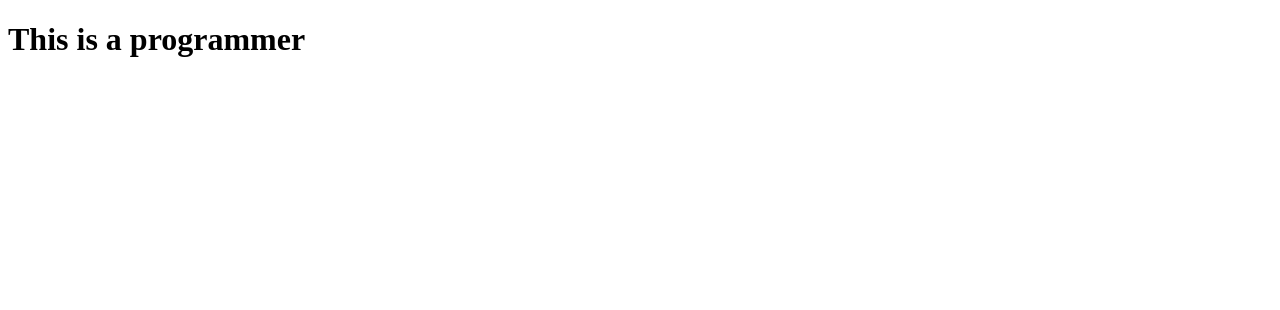
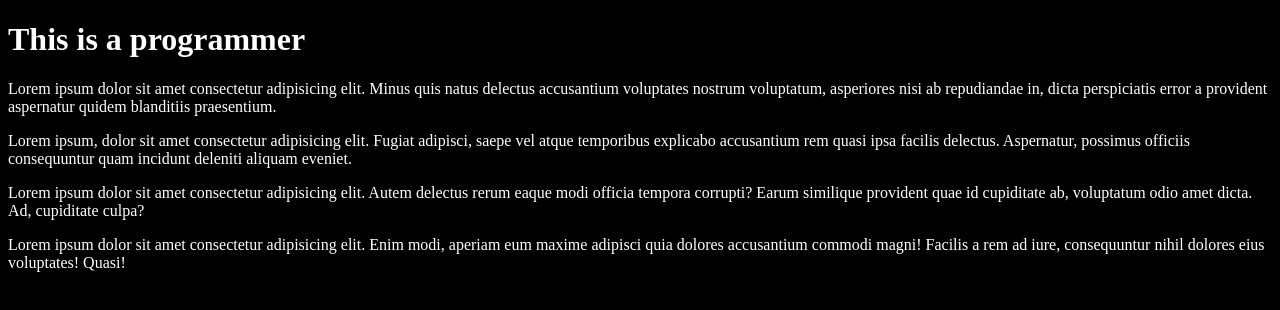
Before and after one commit to KIRKWILLS/Javascript_sessions, a plain HTML site: page webpage.html in a window 1280 px wide. Drawn offline with Linux system fonts and the light colour scheme.

Commit message:
learning inline css

```diff
--- a/webpage.html
+++ b/webpage.html
@@ -5,8 +5,13 @@
     <meta name="viewport" content="width=device-width, initial-scale=1.0">
     <title>Hello World</title>
 </head>
-<body>
-    <h1>This is a programmer</h1>
+<body style="background-color:black;">
+    <h1 style="color:white;">This is a programmer</h1>
+
+    <p style="color:white;">Lorem ipsum dolor sit amet consectetur adipisicing elit. Minus quis natus delectus accusantium voluptates nostrum voluptatum, asperiores nisi ab repudiandae in, dicta perspiciatis error a provident aspernatur quidem blanditiis praesentium.</p>
+    <p style="color:white;">Lorem ipsum, dolor sit amet consectetur adipisicing elit. Fugiat adipisci, saepe vel atque temporibus explicabo accusantium rem quasi ipsa facilis delectus. Aspernatur, possimus officiis consequuntur quam incidunt deleniti aliquam eveniet.</p>
+    <p style="color:white;">Lorem ipsum dolor sit amet consectetur adipisicing elit. Autem delectus rerum eaque modi officia tempora corrupti? Earum similique provident quae id cupiditate ab, voluptatum odio amet dicta. Ad, cupiditate culpa?</p>
+    <p style="color:white;">Lorem ipsum dolor sit amet consectetur adipisicing elit. Enim modi, aperiam eum maxime adipisci quia dolores accusantium commodi magni! Facilis a rem ad iure, consequuntur nihil dolores eius voluptates! Quasi!</p>
 
 </body>
 </html>
```
